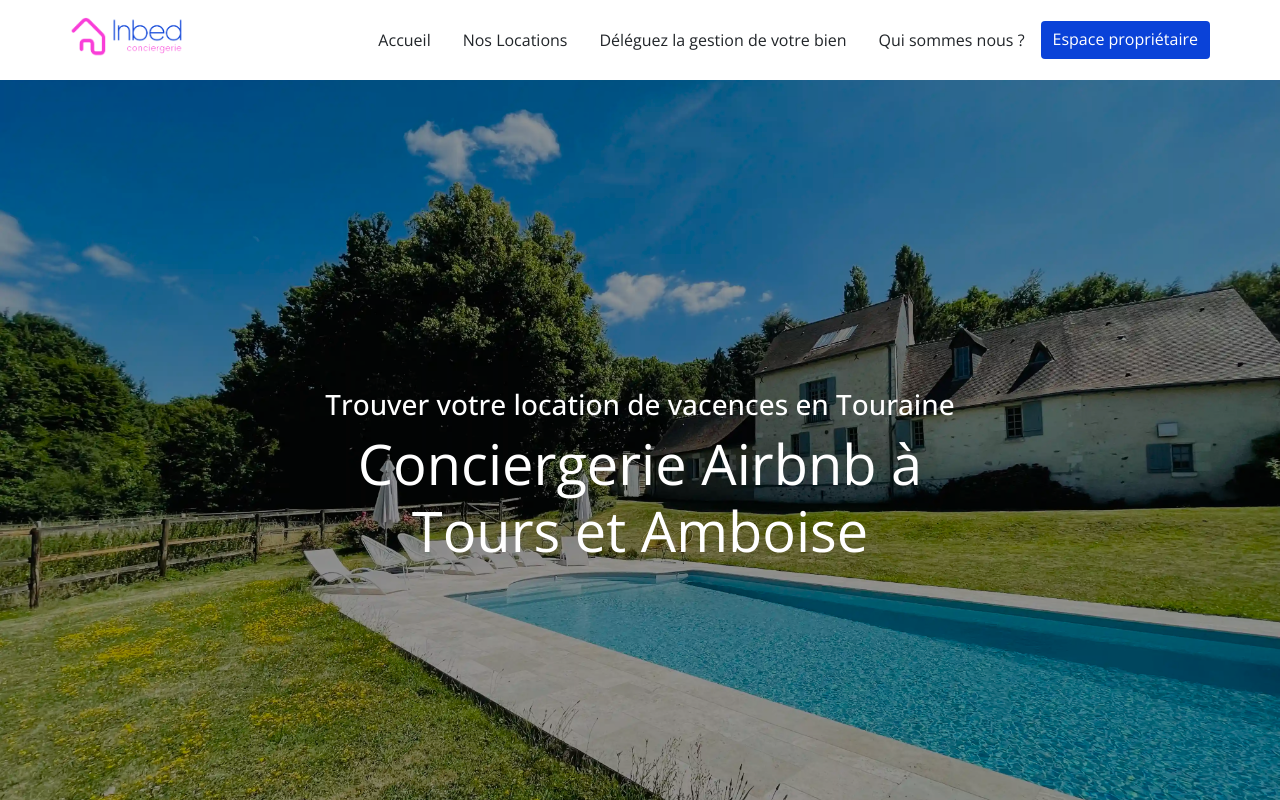
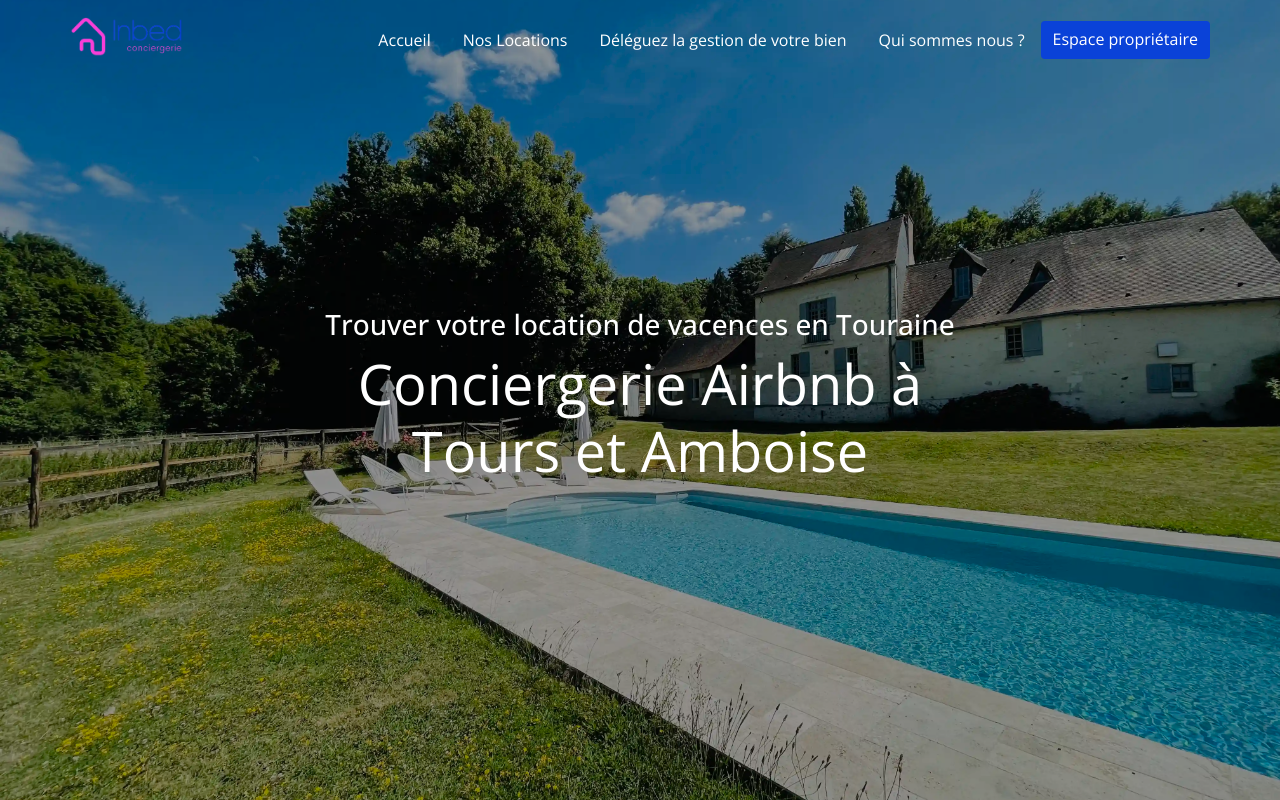
Before and after one commit to SimTht/inbed, a React (Create React App) app: page / in a window 1280 px wide. Shown: the top 800 px of the page. Built offline with nearby package versions, Linux system fonts and the light colour scheme; some icons are missing.

Commit message:
Fix transparency effect on menu

```diff
--- a/src/components/Header.jsx
+++ b/src/components/Header.jsx
@@ -11,21 +11,24 @@ function Header() {
     setActivateSideMenu(!activateSideMenu);
   };
 
-  const [isTransparent, setIsTransparent] = useState(false);
+  const [isTransparent, setIsTransparent] = useState(true);
   const location = useLocation();
 
   useEffect(() => {
     const handleScroll = () => {
       const isAtTop = window.scrollY === 0;
-      console.log(isAtTop);
       setIsTransparent(isAtTop);
     };
 
     if (location.pathname === "/") {
+      setIsTransparent(true);
       window.addEventListener("scroll", handleScroll);
       return () => {
         window.removeEventListener("scroll", handleScroll);
+        setIsTransparent(false);
       };
+    } else {
+      setIsTransparent(false);
     }
   }, [location.pathname]);
 
@@ -33,7 +36,7 @@ function Header() {
     <header
       style={
         isTransparent
-          ? { backgroundColor: "rgba(0, 0, 0, 0)" }
+          ? { backgroundColor: "rgba(var(--main-1), 0)" }
           : {
               backgroundColor: "var(--main-1)",
               boxShadow: "0 0.5rem 1rem rgba(0, 0, 0, 0.15)",
@@ -75,24 +78,40 @@ function Header() {
           </button>
           <ul>
             <li className="nav-list-item">
-              <Link to="/">Accueil</Link>
+              <Link
+                to="/"
+                style={isTransparent ? { color: "var(--text-3)" } : null}
+              >
+                Accueil
+              </Link>
             </li>
             <li className="nav-list-item">
               <a
                 href="https://www.airbnb.fr/users/479186120/listings"
                 target="_blank"
                 rel="noopener noreferrer"
+                style={isTransparent ? { color: "var(--text-3)" } : null}
               >
                 Nos Locations
               </a>
             </li>
 
             <li className="nav-list-item">
-              <Link to="/contact">Déléguez la gestion de votre bien</Link>
+              <Link
+                to="/contact"
+                style={isTransparent ? { color: "var(--text-3)" } : null}
+              >
+                Déléguez la gestion de votre bien
+              </Link>
             </li>
 
             <li className="nav-list-item">
-              <Link to="/about">Qui sommes nous ?</Link>
+              <Link
+                to="/about"
+                style={isTransparent ? { color: "var(--text-3)" } : null}
+              >
+                Qui sommes nous ?
+              </Link>
             </li>
           </ul>
         </nav>
@@ -105,7 +124,7 @@ function Header() {
             viewBox="0 0 30 30"
           >
             <path
-              stroke="black"
+              stroke={isTransparent ? "var(--text-3)" : "var(--text-1)"}
               stroke-linecap="round"
               stroke-miterlimit="10"
               stroke-width="2"
--- a/src/pages/Home.css
+++ b/src/pages/Home.css
@@ -2,6 +2,8 @@
   position: relative;
   width: 100%;
   height: 800px;
+  transform: translateY(-5rem);
+  margin-bottom: -5rem;
 }
 
 .carousel-item {
```
